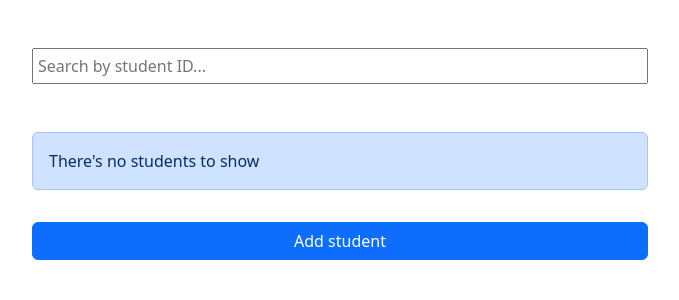
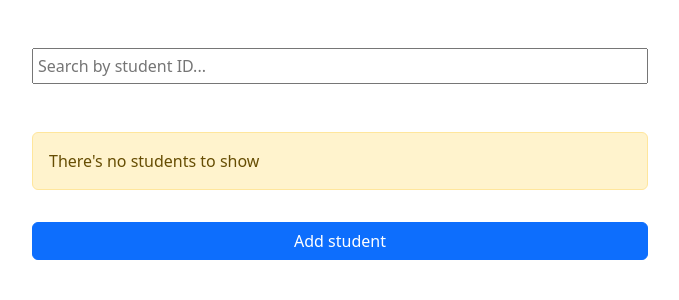
Before and after one commit to miguelherreraco/Students-creation-and-fetching-with-react---supabase-and-bootstrap, a React (Vite) app: page / in a window 1280 px wide. Shown: the top 300 px of the page, without its empty margins (300-979 px from the left). Built offline with nearby package versions, Linux system fonts and the light colour scheme; no server answers.

Commit message:
fix: warning message is now yellow (warning)

```diff
--- a/src/components/warning/Warning.tsx
+++ b/src/components/warning/Warning.tsx
@@ -3,7 +3,7 @@ import Alert from "react-bootstrap/esm/Alert";
 function Warning({message}:{message:string}){
 
     return (
-        <Alert className="mt-5">
+        <Alert className="mt-5" variant="warning">
             {message}
         </Alert>
     )
```
